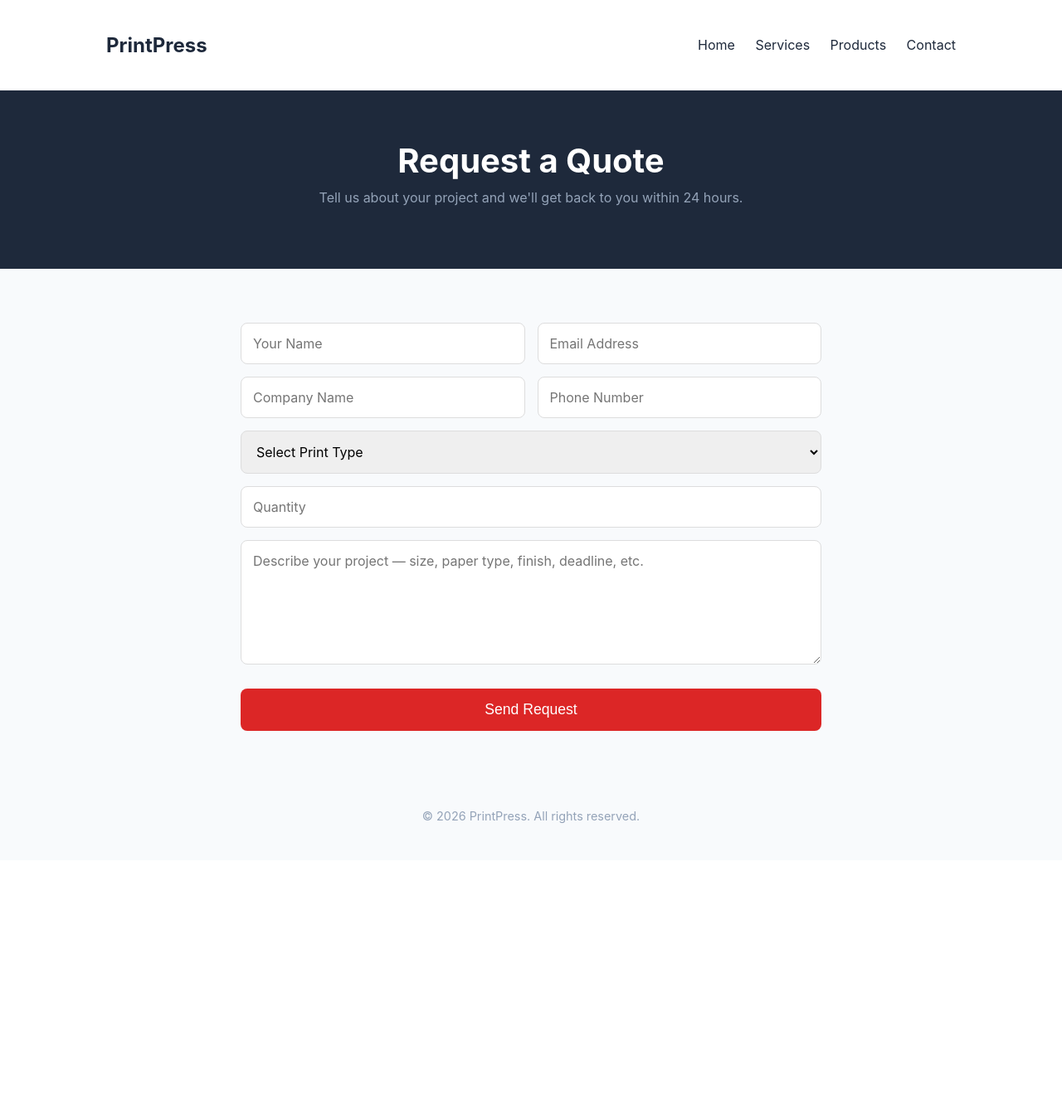
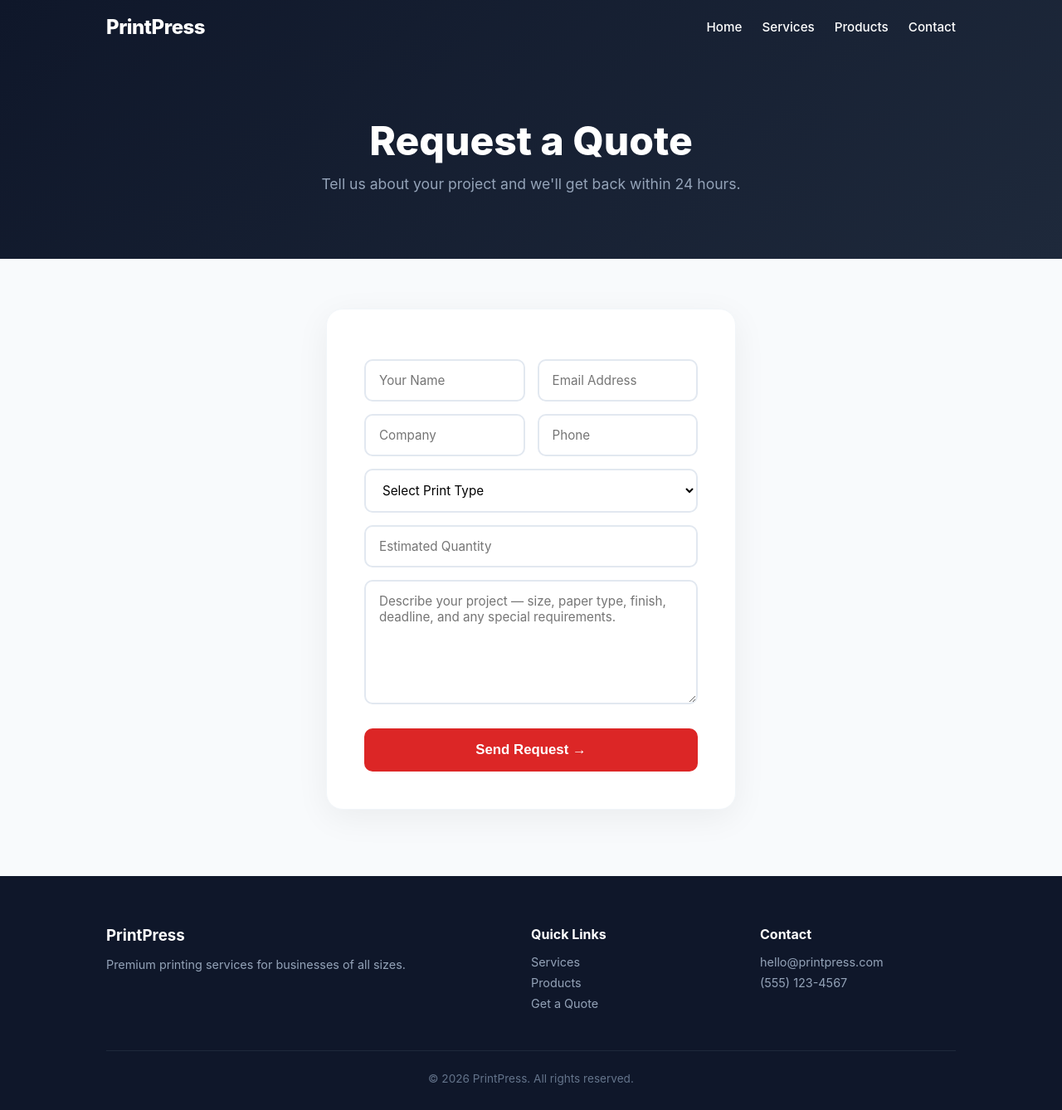
Before and after one commit to SaadRiaz99/Fast-Application-programing-Interface, a FastAPI app: page /quote in a window 1280 px wide. Shown: the whole page at 83% size. Before the commit the page ends 993 px from the top, so only its background shows below. Run offline with FastAPI, Linux system fonts and the light colour scheme.

Commit message:
Upgrade quote form with animated focus states

```diff
--- a/static/quote.css
+++ b/static/quote.css
@@ -1,88 +1,132 @@
-body{
-    margin:0;
-    font-family:Inter,sans-serif;
+* { margin:0; padding:0; box-sizing:border-box; }
+
+body {
+    font-family:Inter, system-ui, sans-serif;
     background:#f8fafc;
     color:#1e293b;
 }
 
-nav{
-    display:flex;
-    justify-content:space-between;
-    align-items:center;
-    padding:20px 10%;
-    background:white;
-    box-shadow:0 2px 10px rgba(0,0,0,.05);
+/* ========== NAV ========== */
+
+nav {
+    position:fixed; top:0; left:0; right:0; z-index:1000;
+    display:flex; justify-content:space-between; align-items:center;
+    padding:18px 10%; background:transparent; color:white;
+    transition:all .3s ease;
 }
 
-nav a{
+nav.scrolled {
+    background:rgba(255,255,255,.85);
+    backdrop-filter:blur(16px);
     color:#1e293b;
-    margin-left:20px;
-    text-decoration:none;
+    box-shadow:0 4px 30px rgba(0,0,0,.08);
 }
 
-.page-header{
-    text-align:center;
-    padding:60px 20px;
-    background:#1e293b;
-    color:white;
+.logo { font-size:1.5rem; font-weight:800; letter-spacing:-.5px; }
+
+.nav-links { display:flex; align-items:center; gap:24px; }
+
+.nav-links a {
+    color:inherit; text-decoration:none; font-size:.95rem; font-weight:500;
+    position:relative;
 }
 
-.page-header h1{
-    font-size:2.5rem;
-    margin:0;
+.nav-links a::after {
+    content:''; position:absolute; bottom:-4px; left:0;
+    width:0; height:2px; background:#dc2626;
+    transition:width .3s ease;
 }
 
-.page-header p{
-    color:#94a3b8;
-    margin-top:10px;
+.nav-links a:hover::after { width:100%; }
+
+/* ========== HEADER ========== */
+
+.page-header {
+    padding:140px 20px 80px;
+    background:linear-gradient(135deg,#0f172a,#1e293b);
+    text-align:center; color:white;
 }
 
-.quote-form{
-    padding:50px 10%;
-    max-width:700px;
-    margin:0 auto;
+.header-content h1 { font-size:clamp(2rem,4vw,3rem); font-weight:800; }
+.header-content p { color:#94a3b8; margin-top:12px; font-size:1.1rem; }
+
+/* ========== FORM ========== */
+
+.quote-section {
+    padding:60px 10% 80px;
+    max-width:750px; margin:0 auto;
 }
 
-.form-row{
-    display:flex;
-    gap:15px;
+.quote-form {
+    background:white; padding:45px;
+    border-radius:20px;
+    box-shadow:0 10px 40px rgba(0,0,0,.06);
+    border:1px solid #f1f5f9;
 }
 
-.form-row input{
-    flex:1;
+.form-row { display:flex; gap:15px; }
+
+.form-row input { flex:1; }
+
+input, select, textarea {
+    width:100%; padding:14px 16px;
+    margin-top:15px;
+    border:2px solid #e2e8f0;
+    border-radius:10px;
+    font-size:.95rem;
+    box-sizing:border-box;
+    font-family:Inter, sans-serif;
+    background:white;
+    transition:border-color .3s ease;
 }
 
-input, select, textarea{
-    width:100%;
-    padding:14px;
-    margin-top:15px;
-    border:1px solid #ddd;
-    border-radius:8px;
-    font-size:1rem;
-    box-sizing:border-box;
-    font-family:Inter,sans-serif;
+input:focus, select:focus, textarea:focus {
+    border-color:#dc2626;
+    outline:none;
+    box-shadow:0 0 0 3px rgba(220,38,38,.1);
 }
 
-textarea{
-    height:150px;
-    resize:vertical;
-}
+textarea { height:150px; resize:vertical; }
 
-button{
-    width:100%;
-    margin-top:25px;
-    padding:15px;
-    border:none;
-    border-radius:8px;
-    background:#dc2626;
-    color:white;
-    font-size:1.1rem;
+button {
+    width:100%; margin-top:25px;
+    padding:16px; border:none; border-radius:10px;
+    background:#dc2626; color:white;
+    font-size:1.05rem; font-weight:600;
     cursor:pointer;
 }
 
-footer{
-    text-align:center;
-    padding:30px;
-    color:#94a3b8;
-    font-size:0.9rem;
+button:hover {
+    background:#b91c1c;
+    transform:translateY(-2px);
+    box-shadow:0 8px 25px rgba(220,38,38,.35);
 }
+
+/* ========== FOOTER ========== */
+
+footer {
+    background:#0f172a; color:white;
+    padding:60px 10% 30px;
+}
+
+.footer-grid {
+    display:grid; grid-template-columns:2fr 1fr 1fr; gap:40px;
+    margin-bottom:40px;
+}
+
+.footer-grid h3, .footer-grid h4 { margin-bottom:15px; }
+
+.footer-grid p, .footer-grid a {
+    color:#94a3b8; text-decoration:none;
+    display:block; margin-bottom:8px; font-size:.9rem;
+}
+
+.footer-grid a:hover { color:#dc2626; }
+
+.footer-bottom {
+    border-top:1px solid #1e293b;
+    padding-top:25px; text-align:center;
+    color:#64748b; font-size:.85rem;
+}
+
+@media (max-width:768px) { .form-row { flex-direction:column; } .footer-grid { grid-template-columns:1fr; } }
--- a/template/quote.html
+++ b/template/quote.html
@@ -3,14 +3,15 @@
 <head>
 <meta charset="UTF-8">
 <meta name="viewport" content="width=device-width, initial-scale=1.0">
-<title>Get a Quote - PrintPress</title>
+<title>Get a Quote — PrintPress</title>
+<link rel="stylesheet" href="/static/animations.css">
 <link rel="stylesheet" href="/static/quote.css">
 </head>
 <body>
 
-<nav>
-    <h2>PrintPress</h2>
-    <div>
+<nav id="navbar">
+    <h2 class="logo">PrintPress</h2>
+    <div class="nav-links">
         <a href="/">Home</a>
         <a href="/services">Services</a>
         <a href="/products">Products</a>
@@ -19,19 +20,22 @@
 </nav>
 
 <section class="page-header">
+    <div class="header-content anim-fade-up">
         <h1>Request a Quote</h1>
-    <p>Tell us about your project and we'll get back to you within 24 hours.</p>
+        <p>Tell us about your project and we'll get back within 24 hours.</p>
+    </div>
 </section>
 
-<section class="quote-form">
+<section class="quote-section">
+    <div class="quote-form anim-fade-up">
         <form>
             <div class="form-row">
                 <input type="text" placeholder="Your Name">
                 <input type="email" placeholder="Email Address">
             </div>
             <div class="form-row">
-            <input type="text" placeholder="Company Name">
-            <input type="text" placeholder="Phone Number">
+                <input type="text" placeholder="Company">
+                <input type="text" placeholder="Phone">
             </div>
             <select>
                 <option>Select Print Type</option>
@@ -43,16 +47,40 @@
                 <option>Apparel</option>
                 <option>Other</option>
             </select>
-        <input type="text" placeholder="Quantity">
-        <textarea placeholder="Describe your project — size, paper type, finish, deadline, etc."></textarea>
-
-        <button type="submit">Send Request</button>
+            <input type="text" placeholder="Estimated Quantity">
+            <textarea placeholder="Describe your project — size, paper type, finish, deadline, and any special requirements."></textarea>
+            <button type="submit" class="btn-ripple">Send Request →</button>
         </form>
+    </div>
 </section>
 
 <footer>
+    <div class="footer-grid">
+        <div>
+            <h3>PrintPress</h3>
+            <p>Premium printing services for businesses of all sizes.</p>
+        </div>
+        <div>
+            <h4>Quick Links</h4>
+            <a href="/services">Services</a>
+            <a href="/products">Products</a>
+            <a href="/quote">Get a Quote</a>
+        </div>
+        <div>
+            <h4>Contact</h4>
+            <p>hello@printpress.com</p>
+            <p>(555) 123-4567</p>
+        </div>
+    </div>
+    <div class="footer-bottom">
         <p>&copy; 2026 PrintPress. All rights reserved.</p>
+    </div>
 </footer>
 
+<script>
+window.addEventListener('scroll', () => {
+    document.getElementById('navbar').classList.toggle('scrolled', window.scrollY > 60);
+});
+</script>
 </body>
 </html>
```
Lines whose indentation alone changed are shown as unchanged.
